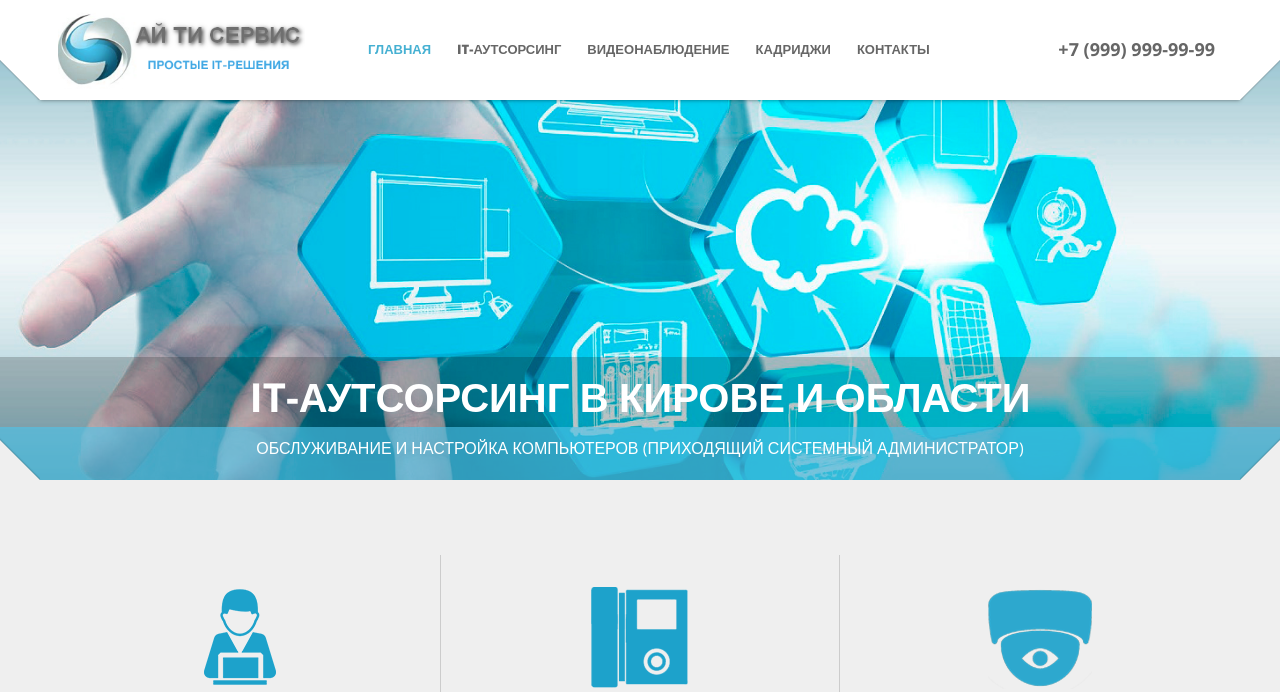
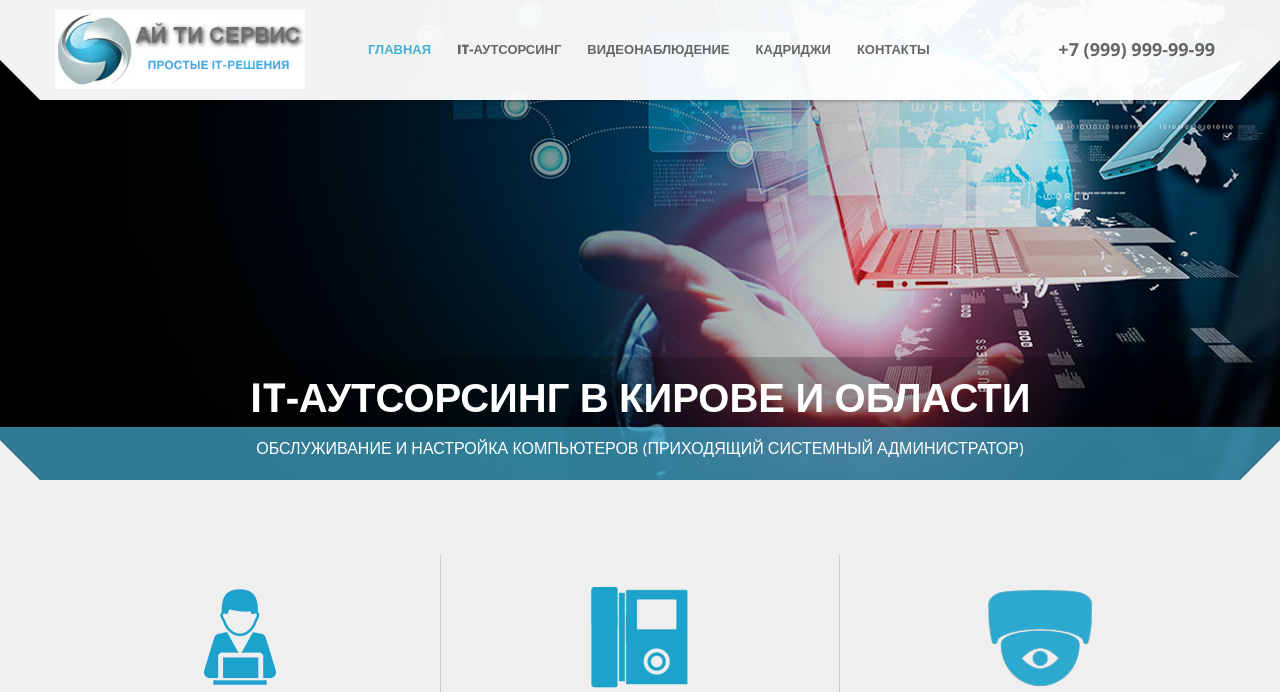
Before and after one commit to KaskaRUS/itservice, a PHP site: page / in a window 1280 px wide. Shown: the top 692 px of the page. Run offline with PHP 8.4, Linux system fonts and the light colour scheme.

Commit message:
do issue #6

```diff
--- a/web/css/style.css
+++ b/web/css/style.css
@@ -79,7 +79,7 @@ a:focus {
     position: absolute;
     width: 100%;
     height: 100%;
-    background: #ffffff;
+    background: rgba(255, 255, 255, 0.95);
     -moz-box-shadow: 0px 0px 2px rgba(0, 0, 0, 0.5);
     -webkit-box-shadow: 0px 0px 2px rgba(0, 0, 0, 0.5);
     box-shadow: 0px 0px 2px rgba(0, 0, 0, 0.5); }
@@ -226,7 +226,7 @@ a:focus {
   left: 0;
   right: 0; }
   .header .header-cont {
-    background: #ffffff;
+    background: rgba(255, 255, 255, 0.95);
     position: relative;
     height: 100px;
     padding-top: 10px;
@@ -435,7 +435,7 @@ a:focus {
 /*    main-photo
 -------------------------------*/
 .view-main-photo {
-  background: url("../img/main_photo.jpg") no-repeat 50% 50%;
+  background: url("../img/back.png") no-repeat 50% 50%;
   -webkit-background-size: cover;
   -moz-background-size: cover;
   -o-background-size: cover;
--- a/web/css/style.scss
+++ b/web/css/style.scss
@@ -106,7 +106,7 @@ a:focus {
         position: absolute;
         width: 100%;
         height: 100%;
-        background: #ffffff;
+        background: rgb(255, 255, 255, 0.95);
         -moz-box-shadow: 0px 0px 2px rgba(0, 0, 0, 0.5);
         -webkit-box-shadow: 0px 0px 2px rgba(0, 0, 0, 0.5);
         box-shadow: 0px 0px 2px rgba(0, 0, 0, 0.5);
@@ -245,7 +245,7 @@ a:focus {
     right: 0;
 
     .header-cont {
-        background: #ffffff;
+        background: rgb(255, 255, 255, 0.95);
         position: relative;
         height: 100px;
         padding-top: 10px;
@@ -494,7 +494,7 @@ a:focus {
 /*    main-photo
 -------------------------------*/
 .view-main-photo {
-    background: url("../img/main_photo.jpg") no-repeat 50% 50%;
+    background: url("../img/back.png") no-repeat 50% 50%;
     -webkit-background-size: cover;
     -moz-background-size: cover;
     -o-background-size: cover;
```
Also changed, not shown: web/img/back.png (added), web/img/main_photo.jpg (deleted), 1 other file.
